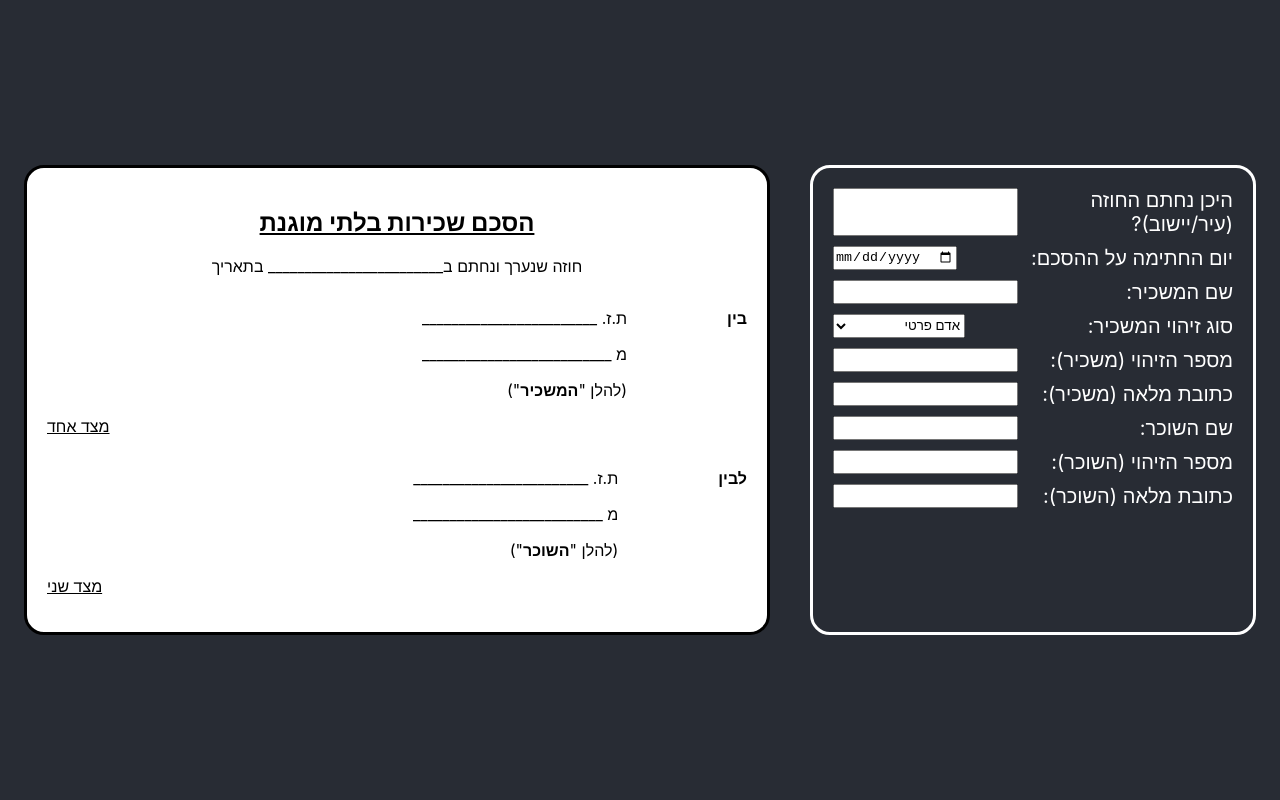
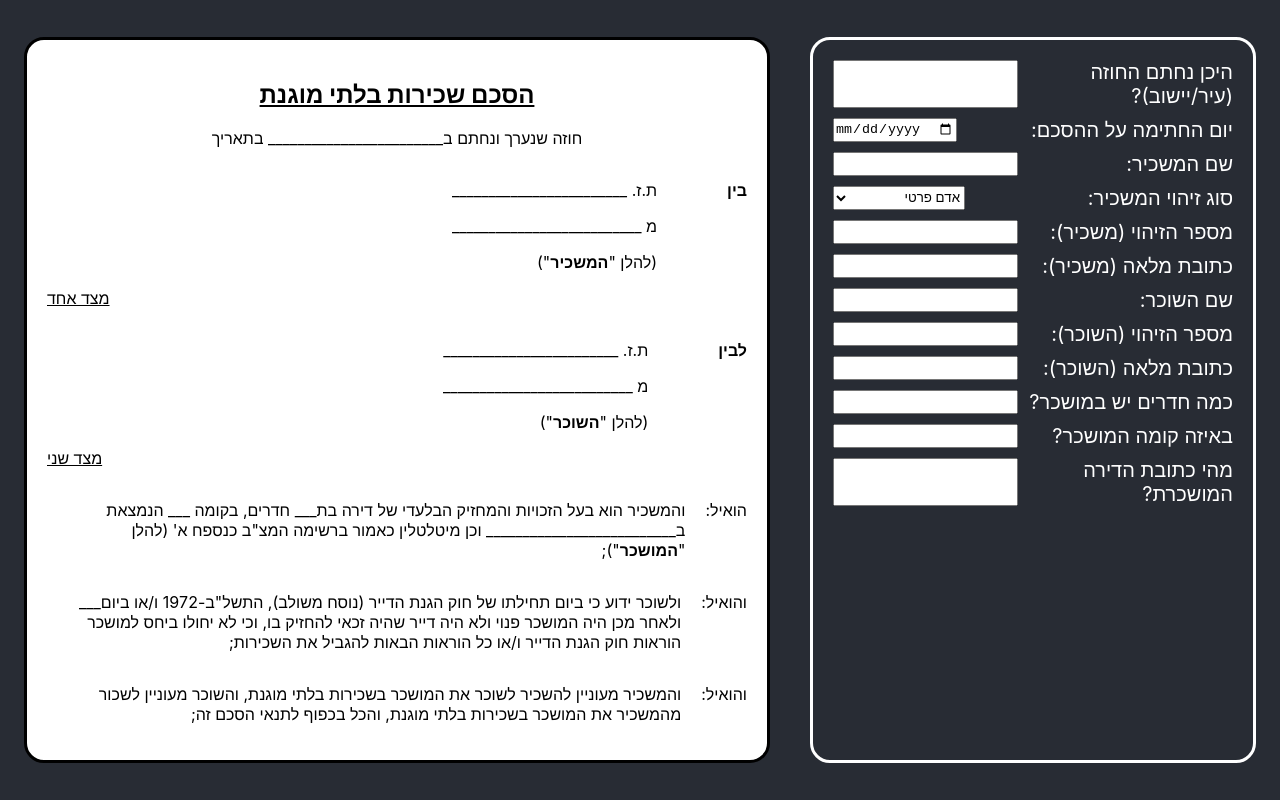
Before and after one commit to idandrd/docit, a React (Create React App) app: page / in a window 1280 px wide. Built offline with nearby package versions, Linux system fonts and the light colour scheme.

Commit message:
קבל
ערכתי קצת את המסמך. אשמח אם תסתכל:)

```diff
--- a/src/Form.tsx
+++ b/src/Form.tsx
@@ -8,9 +8,12 @@ class MainForm extends Component {
     lessorIdType: "private",
     lessorId: "",
     lessorFullAddress: "",
-    leasorName: "",
-    leasorId: "",
-    leasorFullAddress: ""
+    lesseeName: "",
+    lesseeId: "",
+    lesseeFullAddress: "",
+    roomnuber: "",
+    floornumber: "",
+    apartmentaddress: ""
   };
 
   getlessorIdType = () => {
@@ -97,25 +100,49 @@ class MainForm extends Component {
           </FormItem>
           <FormItem text="שם השוכר:">
             <input
-              value={this.state.leasorName}
+              value={this.state.lesseeName}
               onChange={({ target }) =>
-                this.setState({ leasorName: target.value })
+                this.setState({ lesseeName: target.value })
               }
             />
           </FormItem>
           <FormItem text="מספר הזיהוי (השוכר):">
             <input
-              value={this.state.leasorId}
+              value={this.state.lesseeId}
               onChange={({ target }) =>
-                this.setState({ leasorId: target.value })
+                this.setState({ lesseeId: target.value })
               }
             />
           </FormItem>
           <FormItem text="כתובת מלאה (השוכר):">
             <input
-              value={this.state.leasorFullAddress}
+              value={this.state.lesseeFullAddress}
               onChange={({ target }) =>
-                this.setState({ leasorFullAddress: target.value })
+                this.setState({ lesseeFullAddress: target.value })
+              }
+            />
+          </FormItem>
+          <FormItem text="כמה חדרים יש במושכר?">
+            <input
+              value={this.state.roomnuber}
+              onChange={({ target }) =>
+                this.setState({ roomnuber: target.value })
+              }
+            />
+          </FormItem>
+          <FormItem text="באיזה קומה המושכר?">
+            <input
+              value={this.state.floornumber}
+              onChange={({ target }) =>
+                this.setState({ floornumber: target.value })
+              }
+            />
+          </FormItem>
+          <FormItem text="מהי כתובת הדירה המושכרת?">
+            <input
+              value={this.state.apartmentaddress}
+              onChange={({ target }) =>
+                this.setState({ apartmentaddress: target.value })
               }
             />
           </FormItem>
@@ -142,7 +169,7 @@ class MainForm extends Component {
             this.state.signedAtDate
           }`}</p>
           <div style={{ display: "flex" }}>
-            <p style={{ marginLeft: 100, fontWeight: "bold" }}>בין</p>
+            <p style={{ marginLeft: 70, fontWeight: "bold" }}>בין</p>
             <div style={{ flex: 1 }}>
               <p>
                 {`${this.state.lessorName} ${this.getlessorIdType()} ${this
@@ -159,13 +186,13 @@ class MainForm extends Component {
             </div>
           </div>
           <div style={{ display: "flex" }}>
-            <p style={{ marginLeft: 100, fontWeight: "bold" }}>לבין</p>
+            <p style={{ marginLeft: 70, fontWeight: "bold" }}>לבין</p>
             <div style={{ flex: 1 }}>
               <p>
-                {`${this.state.leasorName} ת.ז. ${this.state.leasorId ||
+                {`${this.state.lesseeName} ת.ז. ${this.state.lesseeId ||
                   "________________________"}`}
               </p>
-              <p>{`מ${this.state.leasorFullAddress ||
+              <p>{`מ${this.state.lesseeFullAddress ||
                 " __________________________"}`}</p>
               <p>
                 (להלן "<b>השוכר</b>")
@@ -173,6 +200,30 @@ class MainForm extends Component {
               <p style={{ textDecoration: "underline", textAlign: "left" }}>
                 מצד שני
               </p>
+            </div>
+          </div>
+          <div style={{ display: "flex" }}>
+            <p style={{ marginLeft: 20 }}>הואיל:</p>
+            <div style={{ flex: 1 }}>
+              <p>{`  והמשכיר הוא בעל הזכויות והמחזיק הבלעדי של דירה בת${this.state.roomnuber ||
+                "___"} חדרים, בקומה  ${this.state.floornumber ||
+                  "___"}  הנמצאת ב${this.state.apartmentaddress ||"__________________________" } וכן מיטלטלין כאמור ברשימה המצ"ב כנספח א'
+                  `}(להלן "<b>המושכר</b>");</p>
+            </div>
+          </div>
+          <div style={{ display: "flex" }}>
+            <p style={{ marginLeft: 20 }}>והואיל:</p>
+            <div style={{ flex: 1 }}>
+              <p>{`  ולשוכר ידוע כי ביום תחילתו של חוק הגנת הדייר (נוסח משולב), התשל"ב-1972 ו/או ביום${this.state.signedAtDate ||
+                "___"} ולאחר מכן היה המושכר פנוי ולא היה דייר שהיה זכאי להחזיק בו, וכי לא יחולו ביחס למושכר הוראות חוק הגנת הדייר ו/או כל הוראות הבאות להגביל את השכירות;
+                `}</p>
+            </div>
+          </div>
+          <div style={{ display: "flex" }}>
+            <p style={{ marginLeft: 20 }}>והואיל:</p>
+            <div style={{ flex: 1 }}>
+              <p>{`  והמשכיר מעוניין להשכיר לשוכר את המושכר בשכירות בלתי מוגנת, והשוכר מעוניין לשכור מהמשכיר את המושכר בשכירות בלתי מוגנת, והכל בכפוף לתנאי הסכם זה;
+                `}</p>
             </div>
           </div>
         </div>
```
